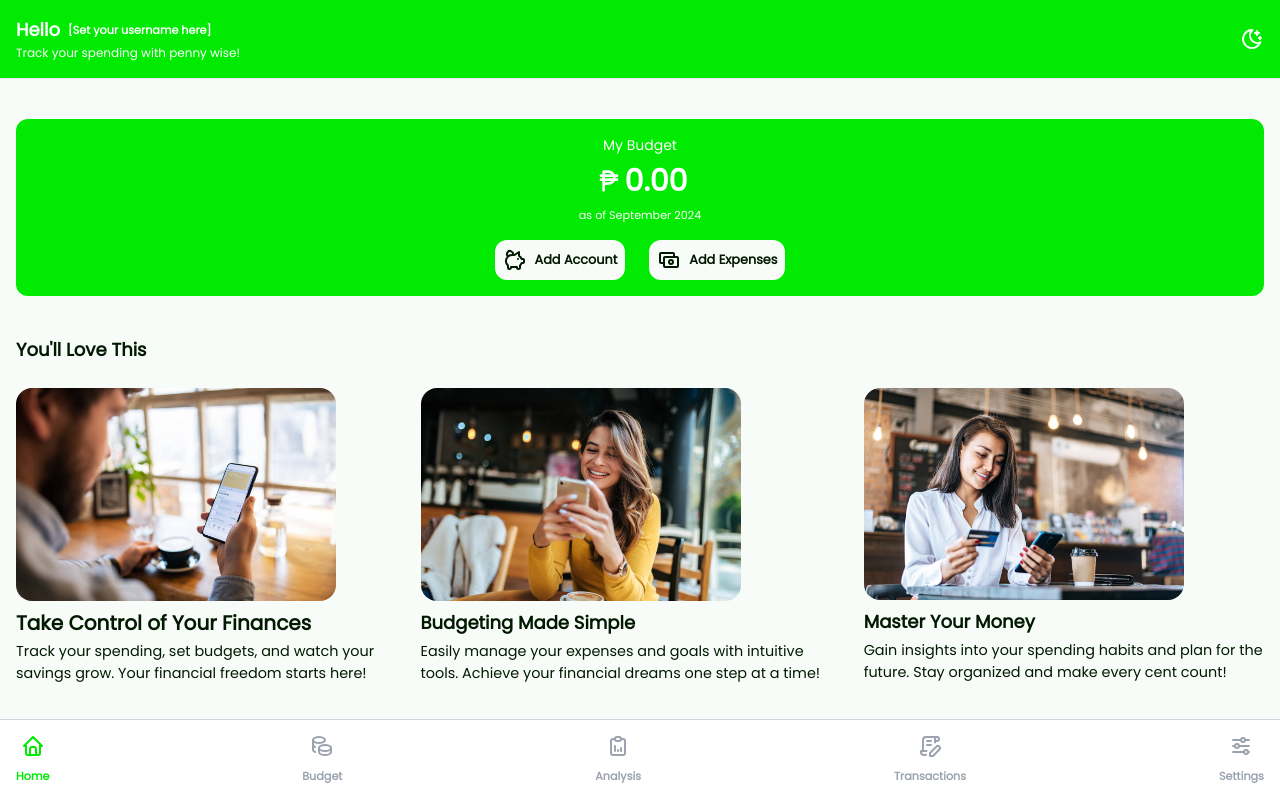
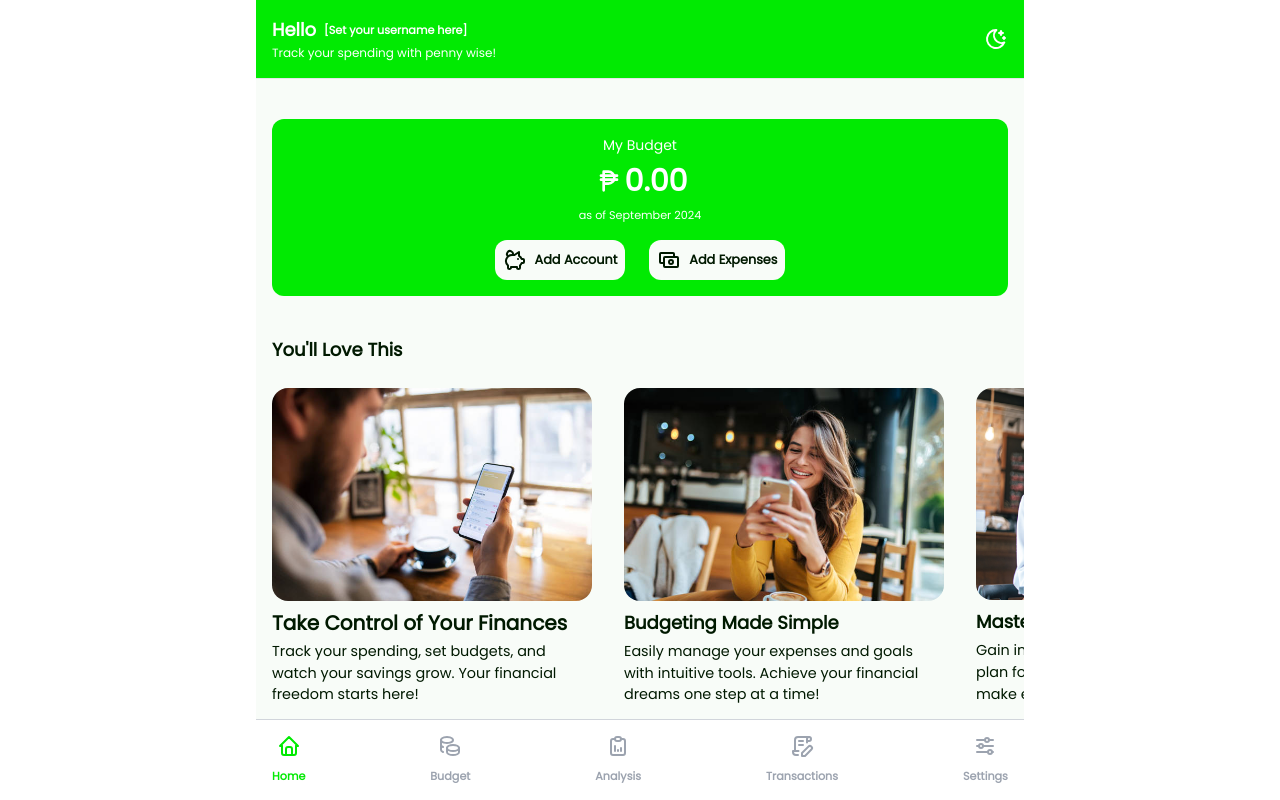
Before and after one commit to KevinChristopherMorco/penny-wise, a React (Vite) app: page / in a window 1280 px wide. Shown: the top 800 px of the page. Built offline with nearby package versions, Linux system fonts and the light colour scheme.

Commit message:
adjusted style

```diff
--- a/src/components/account/AccountHeader.jsx
+++ b/src/components/account/AccountHeader.jsx
@@ -17,7 +17,7 @@ const AccountHeader = () => {
 
   const totalBalance = totalDeposit - totalExpenses;
   return (
-    <div className="p-4 flex flex-col gap-4 shadow shadow-[var(--accent-color)] bg-[var(--accent-color)] text-[var(--text-accent)] dark:bg-[var(--dark-primary-color)] dark:shadow-[var(--dark-accent-color)]">
+    <div className="p-4 flex flex-col gap-4 border-b border-[var(--accent-color)] bg-[var(--accent-color)] text-[var(--text-accent)] dark:bg-[var(--dark-primary-color)] dark:border-[var(--dark-accent-color)]">
       <div className="w-full flex items-center">
         <Link to="/" className="cursor-pointer">
           <IconChevronLeft className="w-5 h-5 self-start" />
--- a/src/components/analysis/filter/AnalysisFilter.jsx
+++ b/src/components/analysis/filter/AnalysisFilter.jsx
@@ -16,8 +16,8 @@ const AnalysisFilter = ({ categoryFilter }) => {
   };
 
   return (
-    <div className="flex justify-around items-center gap-2">
-      <div className="w-[65%] p-2 flex justify-center items-center gap-2 text-[var(--primary-color)] font-bold bg-[var(--accent-color)] dark:text-[var(--dark-primary-color)] dark:bg-[var(--dark-accent-color)]  rounded-xl">
+    <div className="flex justify-around items-center gap-2 xl:justify-center xl:gap-4">
+      <div className="w-[65%] p-2 flex justify-center items-center gap-2 text-[var(--primary-color)] font-bold bg-[var(--accent-color)] xl:w-[35%] 2xl:w-[30%] dark:text-[var(--dark-primary-color)] dark:bg-[var(--dark-accent-color)]  rounded-xl">
         <div>
           <span>
             <IconChevronLeft
--- a/src/components/budget/filter/BudgetFilter.jsx
+++ b/src/components/budget/filter/BudgetFilter.jsx
@@ -14,7 +14,7 @@ const BudgetFilter = () => {
 
   return (
     <div className="p-4 flex justify-center items-center gap-2">
-      <div className="min-w-[50%] p-3 flex justify-center items-center gap-2 text-[var(--primary-color)] font-bold bg-[var(--accent-color)] dark:text-[var(--dark-primary-color)] dark:bg-[var(--dark-accent-color)]  rounded-xl">
+      <div className="min-w-[50%] p-3 flex justify-center items-center gap-2 text-[var(--primary-color)] font-bold bg-[var(--accent-color)] xl:min-w-[30%] 2xl:min-w-[25%] dark:text-[var(--dark-primary-color)] dark:bg-[var(--dark-accent-color)]  rounded-xl">
         <IconChevronLeft
           className={`${
             checkFirstLastMonth(monthsList, 0) === monthChoice
--- a/src/components/expense/Expense.jsx
+++ b/src/components/expense/Expense.jsx
@@ -65,7 +65,7 @@ const Expense = () => {
         <img
           src="https://static.vecteezy.com/system/resources/previews/003/421/244/non_2x/e-wallet-technology-payment-concept-with-team-people-and-gold-free-vector.jpg"
           alt=""
-          className="rounded-lg"
+          className="xl:w-full xl:h-[20rem] rounded-lg"
         />
       </div>
       <div className="py-4 bg-[var(--primary-color)] dark:bg-[var(--dark-primary-color)]">
--- a/src/components/partials/Header.jsx
+++ b/src/components/partials/Header.jsx
@@ -34,14 +34,14 @@ const Header = () => {
       </div>
       {currentTheme === "light" ? (
         <div
-          className="animate-fadeIn dark:text-[var(--dark-accent-color)]"
+          className="animate-fadeIn dark:text-[var(--dark-accent-color)] cursor-pointer"
           onClick={() => setTheme("dark")}
         >
           <IconMoonStars />
         </div>
       ) : (
         <div
-          className="animate-fadeIn dark:text-[var(--dark-accent-color)]"
+          className="animate-fadeIn dark:text-[var(--dark-accent-color)] cursor-pointer"
           onClick={() => setTheme("light")}
         >
           <IconBrightness2 />
--- a/src/components/partials/MobileNavigation.jsx
+++ b/src/components/partials/MobileNavigation.jsx
@@ -18,7 +18,7 @@ const MobileNavigation = () => {
   const { totalIsUnread } = transactionNumberData;
 
   return (
-    <div className="w-full border-t border-gray-300 h-[3rem] px-4 py-10 fixed bottom-0 flex items-center bg-[#fff] dark:bg-[var(--dark-primary-color)] dark:border-[var(--dark-accent-color)] z-[99]">
+    <div className="w-full border-t border-gray-300 h-[3rem] px-4 py-10 fixed bottom-0 flex items-center bg-[#fff] md:w-[70%] xl:w-[60%] 2xl:w-[40%] dark:bg-[var(--dark-primary-color)] dark:border-[var(--dark-accent-color)] z-[99]">
       <ul className="w-full flex justify-between items-center">
         <Link
           to="/"
--- a/src/components/settings/SettingContainer.jsx
+++ b/src/components/settings/SettingContainer.jsx
@@ -12,9 +12,9 @@ const SettingContainer = () => {
 
   return (
     <div className="grow flex">
-      <div className="basis-[25%] shadow shadow-gray-400">
-        <ul className="p-2 flex flex-col items-center font-bold">
-          <li className="py-1 px-2 flex items-center gap-2 text-[var(--primary-color)] bg-[var(--accent-color)] rounded-lg dark:text-[var(--dark-primary-color)] dark:bg-[var(--dark-accent-color)]">
+      <div className="basis-[25%] xl:basis-[20%]">
+        <ul className="w-full p-2 flex flex-col items-center font-bold">
+          <li className="w-full py-1 px-2 flex justify-center items-center gap-2  text-[var(--primary-color)] bg-[var(--accent-color)] rounded-lg dark:text-[var(--dark-primary-color)] dark:bg-[var(--dark-accent-color)]">
             <IconUser className="w-4 h-4" />
             User
           </li>
--- a/src/components/transaction/TransactionHeader.jsx
+++ b/src/components/transaction/TransactionHeader.jsx
@@ -5,7 +5,7 @@ import { Link, useNavigate } from "react-router-dom";
 const TransactionHeader = () => {
   const navigate = useNavigate();
   return (
-    <div className="p-4 flex flex-col gap-4 shadow shadow-[var(--accent-color)] bg-[var(--accent-color)] text-[var(--text-accent)] dark:bg-[var(--dark-primary-color)] dark:shadow-[var(--dark-accent-color)]">
+    <div className="p-4 flex flex-col gap-4 border-b border-[var(--accent-color)] bg-[var(--accent-color)] text-[var(--text-accent)] dark:bg-[var(--dark-primary-color)] dark:border-[var(--dark-accent-color)]">
       <div className="w-full flex items-center">
         <div onClick={() => navigate(-1)} className="cursor-pointer">
           <IconChevronLeft className="w-5 h-5 self-start" />
--- a/src/components/transaction/dynamic/TransactionCard.jsx
+++ b/src/components/transaction/dynamic/TransactionCard.jsx
@@ -21,12 +21,12 @@ const TransactionCard = ({ transaction, isRead }) => {
     >
       {!isRead ? (
         <div className="basis-[9%] flex justify-center items-center relative">
-          <IconMail className="w-full h-full text-[var(--accent-color)] dark:text-[var(--dark-accent-color)]" />
-          <span className="w-3 h-3 bg-red-500 top-0 -left-1 absolute rounded-full"></span>
+          <IconMail className="w-full xl:w-14 xl:h-14 h-full text-[var(--accent-color)] dark:text-[var(--dark-accent-color)]" />
+          <span className="w-3 h-3 bg-red-500 top-0 -left-1 xl:left-2 xl:top-1 absolute rounded-full"></span>
         </div>
       ) : (
         <div className="basis-[9%] flex justify-center items-center">
-          <IconMailOpened className="w-full h-full text-[var(--accent-color)] dark:text-[var(--dark-accent-color)]" />
+          <IconMailOpened className="w-full h-full xl:w-14 xl:h-14 text-[var(--accent-color)] dark:text-[var(--dark-accent-color)]" />
         </div>
       )}
 
--- a/src/global.css
+++ b/src/global.css
@@ -3,13 +3,6 @@
 @tailwind utilities;
 
 :root {
-  /* --primary-color: #fff;
-  --secondary-color: #f0f1f3;
-  --accent-color: #3544cf;
-  --neutral-color: #f2f3f3;
-  --text-color: #000;
-  --text-accent: #fff; */
-
   --primary-color: #fff;
   --neutral-color: #f8fcf8;
   --secondary-color: #4dfe4e;
@@ -54,11 +47,11 @@ html {
   @apply h-screen;
 }
 body {
-  @apply min-h-screen;
+  @apply min-h-screen bg-[var(--primary-color)] dark:bg-[var(--dark-primary-color)];
 }
 
 #root {
-  @apply h-full min-h-screen flex flex-col text-black transition duration-100 delay-0 bg-[var(--primary-color)] dark:bg-[var(--dark-primary-color)] dark:text-white;
+  @apply h-full min-h-screen flex flex-col text-black transition duration-100 delay-0 bg-[var(--primary-color)] md:w-[70%] md:mx-auto xl:w-[60%] 2xl:w-[40%] dark:bg-[var(--dark-primary-color)] dark:text-white;
 }
 
 /* Hide scrollbar for WebKit browsers */
@@ -80,3 +73,38 @@ body {
 .barData {
   scrollbar-width: none; /* Hide scrollbar */
 }
+
+@media (min-width: 1200px) {
+  .horizontalFilter,
+  .planCarousel,
+  .barData {
+    scrollbar-width: auto; /* For Firefox */
+  }
+
+  .horizontalFilter::-webkit-scrollbar,
+  .planCarousel::-webkit-scrollbar,
+  .barData::-webkit-scrollbar {
+    display: block; /* For Chrome, Safari, and Opera */
+  }
+
+  /* For Firefox */
+  .horizontalFilter,
+  .planCarousel,
+  .barData {
+    scrollbar-width: thin;
+    scrollbar-color: var(--accent-color) var(--brand-color-100);
+  }
+
+  /* For WebKit browsers (Chrome, Safari) */
+  .horizontalFilter::-webkit-scrollbar,
+  .planCarousel::-webkit-scrollbar,
+  .barData::-webkit-scrollbar {
+    width: 1px;
+  }
+
+  .horizontalFilter::-webkit-scrollbar-track,
+  .planCarousel::-webkit-scrollbar-track,
+  .barData::-webkit-scrollbar-track {
+    background: #f0f0f0;
+  }
+}
```
